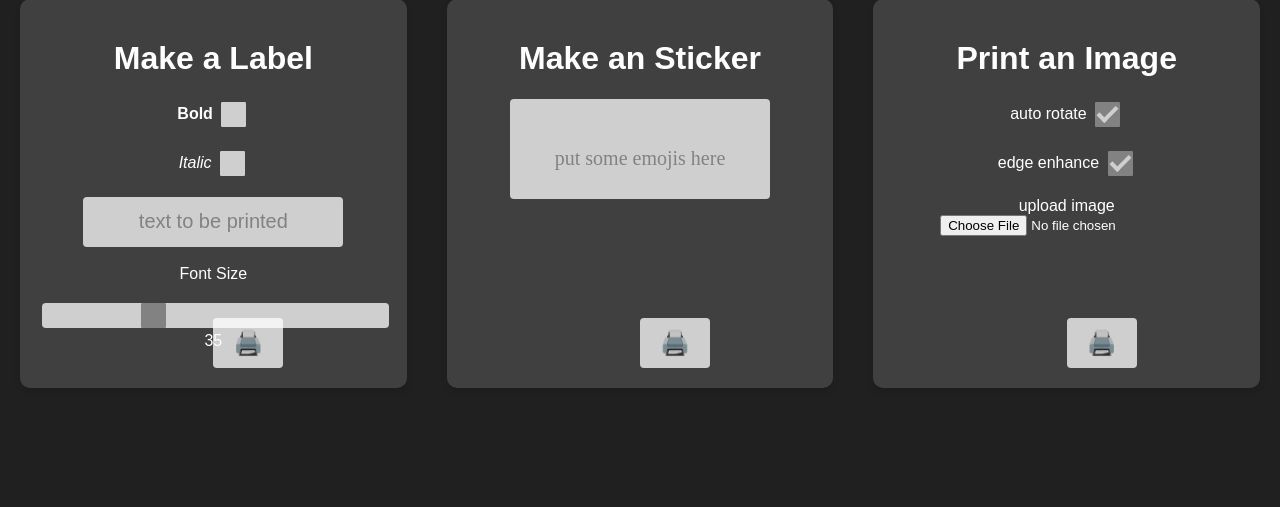
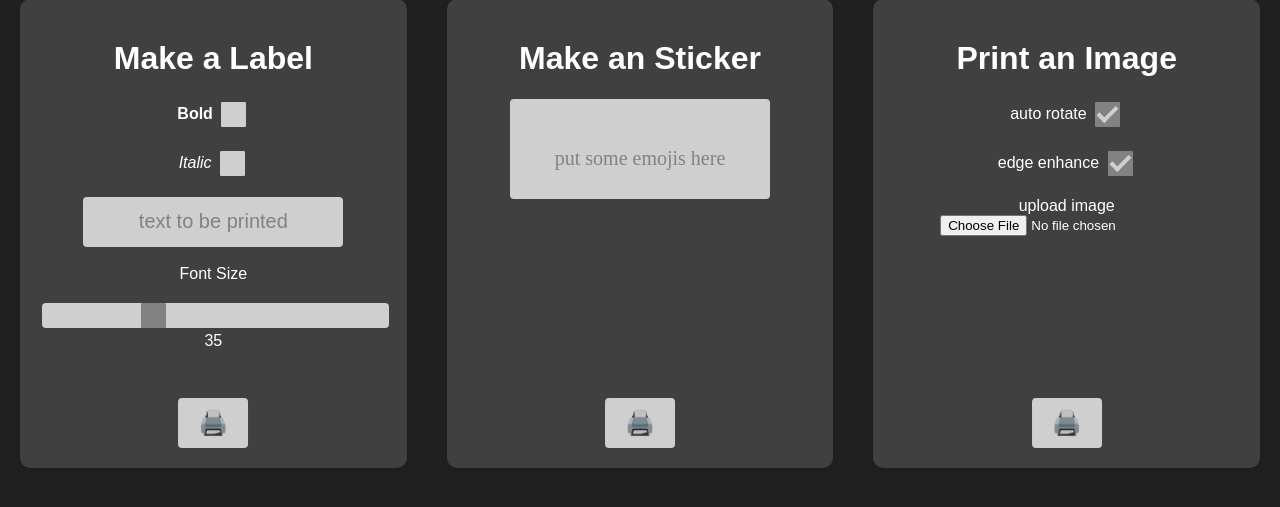
Before and after one commit to 05k4rausdertonne/StickerServer, a Flask app: page / in a window 1280 px wide. Shown: the part 21-528 px from the top of the page. Run offline with Flask 3, Linux system fonts and the light colour scheme; some web fonts are replaced.

Commit message:
fix button alignment

```diff
--- a/static/css/style.css
+++ b/static/css/style.css
@@ -37,6 +37,7 @@ body {
     flex: 1; /* Each box will take up equal width */
     margin: 20px;
     padding: 20px;
+    padding-bottom: 100px;
     position: relative;
     text-align: center;
     flex-direction: column;
@@ -162,11 +163,6 @@ input[type=text] {
   height: 100px;
   font-size: 48px;
   text-align: center;
-
-  &::placeholder {
-    font-size: 20px; /* Placeholder text color */
-    font-family: 'NotoSans';
-  }
 }
 
 button {
@@ -211,6 +207,7 @@ button.print{
   color: #000000;
   font-size: 24px;
   position: absolute;
+  transform: translateX(-50%);
   align-self: center;
   bottom: 20px;
   margin-top: auto;
```
